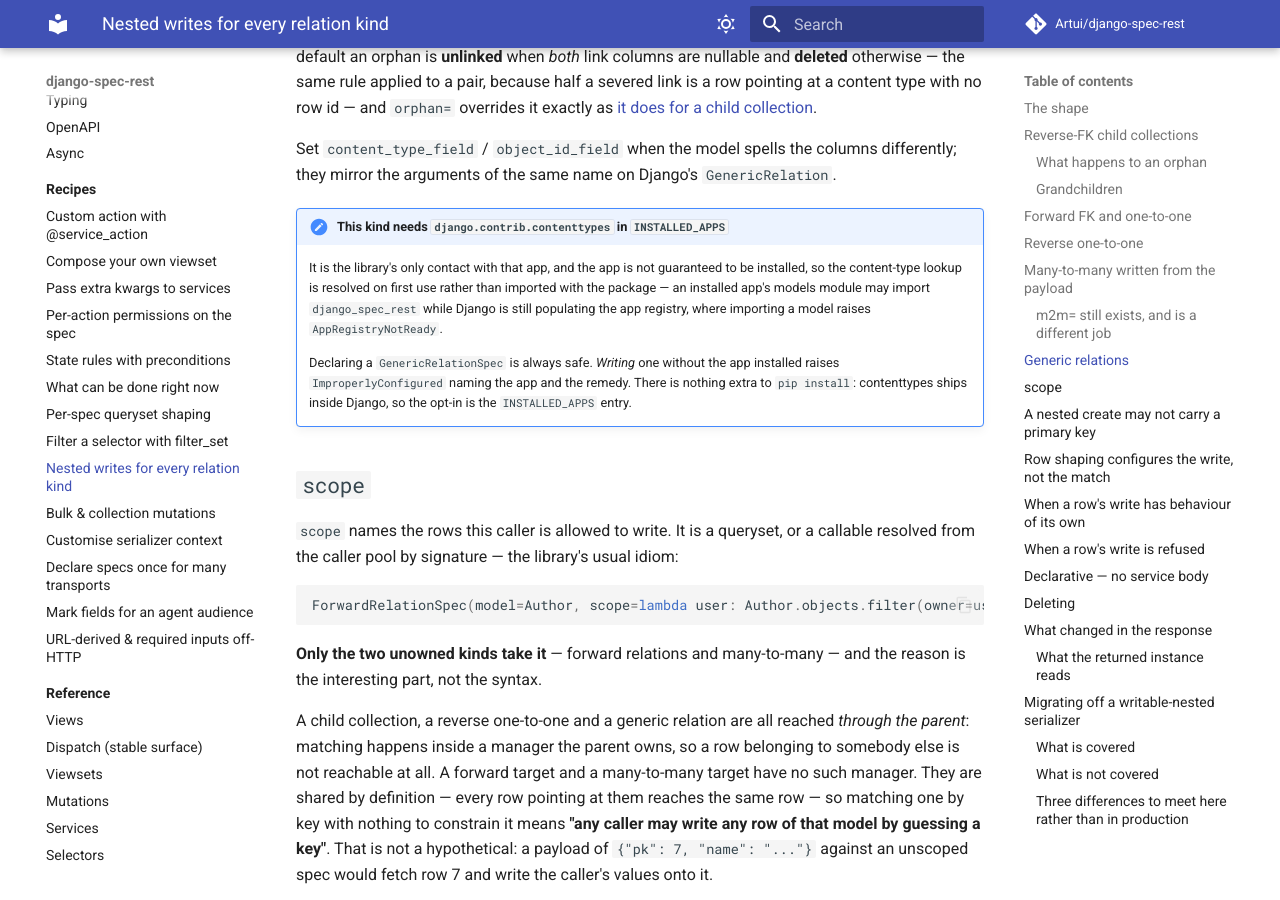
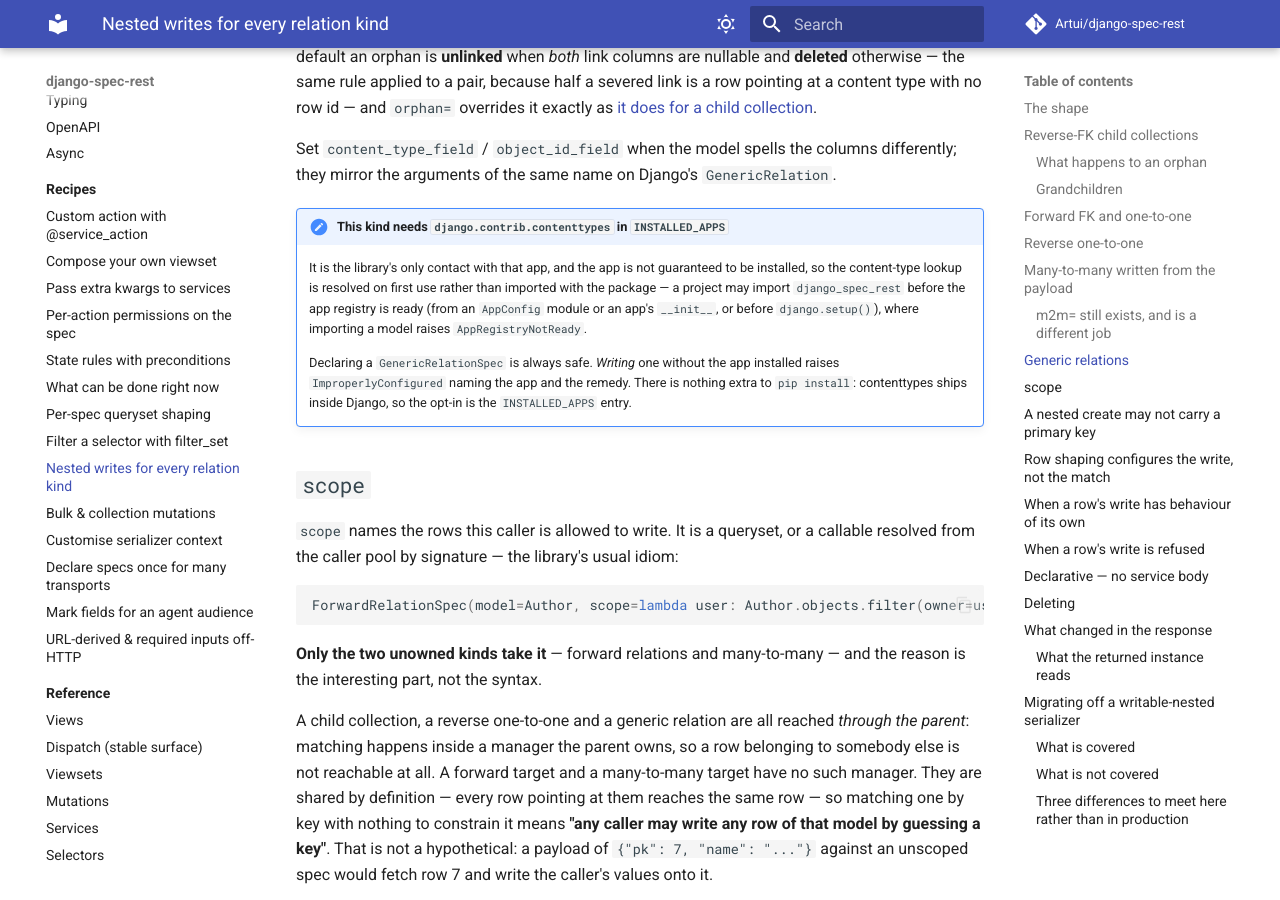
Before and after one commit to Artui/django-spec-rest, an MkDocs documentation site: the page built from docs/recipes/nested-writes.md, in a window 1280 px wide and 900 px high, scrolled down 4823 px. Built offline with MkDocs 1.6.1 and Material for MkDocs 9.7.7, drawn with Linux system fonts in a browser that asks for light colours; comment, search, counter and statistics services are not loaded.

Commit message:
Hold the import-before-setup rule with a test, and state it correctly
With the package out of the test settings' INSTALLED_APPS, nothing
imported it while the app registry was populating, so an eager model
import would pass the whole suite. The new test imports every module in
a fresh interpreter before django.setup(), which is where the hazard is:
an AppConfig module, an app's __init__, or any import before setup.

The rationale the rename wrote named an installed app's models module
instead, where model imports are fine; the four places that state it now
name the real one.

Co-Authored-By: Claude Opus 5.5 <noreply@anthropic.com>

```diff
--- a/docs/recipes/nested-writes.md
+++ b/docs/recipes/nested-writes.md
@@ -234,9 +234,10 @@ differently; they mirror the arguments of the same name on Django's
 
     It is the library's only contact with that app, and the app is not
     guaranteed to be installed, so the content-type lookup is resolved on first
-    use rather than imported with the package — an installed app's models
-    module may import `django_spec_rest` while Django is still populating the
-    app registry, where importing a model raises `AppRegistryNotReady`.
+    use rather than imported with the package — a project may import
+    `django_spec_rest` before the app registry is ready (from an `AppConfig`
+    module or an app's `__init__`, or before `django.setup()`), where
+    importing a model raises `AppRegistryNotReady`.
 
     Declaring a `GenericRelationSpec` is always safe. *Writing* one without the
     app installed raises `ImproperlyConfigured` naming the app and the remedy.
```
Also changed, not shown: CHANGELOG.md (+1 -2 lines), CLAUDE.md (+1 -1 lines), 3 other files.
